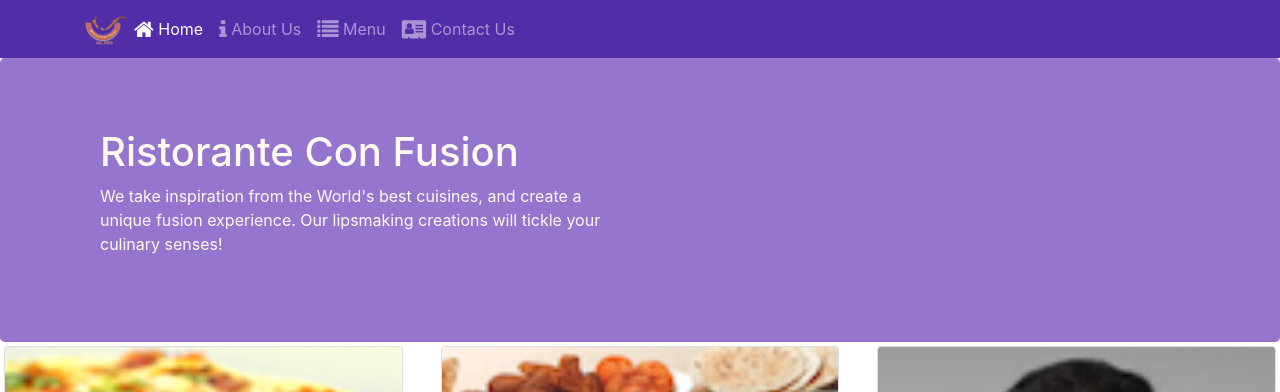
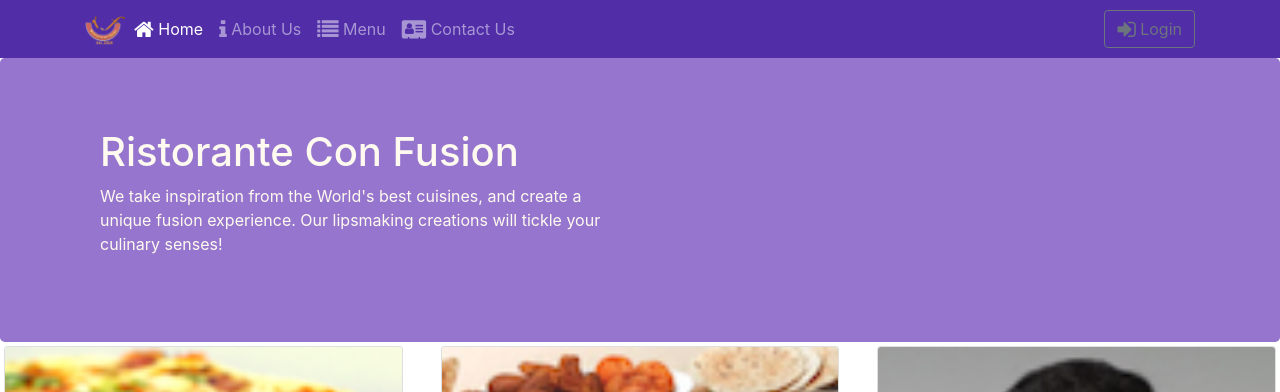
Before and after one commit to cynner-g/REACT-Redux, a React (Create React App) app in the folder confusion/: page /home in a window 1280 px wide. Shown: the top 392 px of the page. Built offline with nearby package versions, Linux system fonts and the light colour scheme.

Commit message:
Uncontrolled Forms

```diff
--- a/confusion/src/components/HeaderComponent.js
+++ b/confusion/src/components/HeaderComponent.js
@@ -1,5 +1,8 @@
 import React, { Component } from 'react';
-import { Navbar, NavbarBrand, Jumbotron, Nav, NavbarToggler, Collapse, NavItem } from 'reactstrap';
+import { Collapse, Navbar, NavbarBrand, Nav, NavbarToggler, NavItem } from 'reactstrap';
+import { Jumbotron, Modal, ModalBody, ModalHeader, Button } from 'reactstrap';
+import { Label, Form, FormGroup, Input } from 'reactstrap';
+
 import { NavLink } from 'react-router-dom';
 
 class Header extends Component {
@@ -7,8 +10,17 @@ class Header extends Component {
         super(props);
         this.state = {
             isNavOpen: false
+            , isModalOpen: false
         };
         this.toggleNav = this.toggleNav.bind(this);
+        this.toggleModal = this.toggleModal.bind(this);
+        this.handleLogin = this.handleLogin.bind(this);
+    }
+
+    toggleModal() {
+        this.setState({
+            isModalOpen: !this.state.isModalOpen
+        })
     }
 
     toggleNav() {
@@ -17,9 +29,17 @@ class Header extends Component {
         });
     }
 
+    handleLogin(event) {
+        this.toggleModal();
+        alert("UserName: " + this.username.value +
+              " Password: " + this.password.value +
+              " Remember: " + this.remember.checked);
+              event.preventDefault();
+    }
+
     render() {
         return (
-            <div>
+            <>
                 <Navbar dark expand="md">
                     <div className="container">
                         <NavbarToggler onClick={this.toggleNav} />
@@ -49,6 +69,13 @@ class Header extends Component {
                                     </NavLink>
                                 </NavItem>
                             </Nav>
+                            <Nav className="ml-auto" navbar>
+                                <NavItem>
+                                    <Button outline onClick={this.toggleModal}>
+                                        <span className="fa fa-sign-in fa-lg"></span> Login
+                                </Button>
+                                </NavItem>
+                            </Nav>
                         </Collapse>
                     </div >
                 </Navbar >
@@ -62,7 +89,27 @@ class Header extends Component {
                         </div>
                     </div>
                 </Jumbotron>
-            </div >
+                <Modal isOpen={this.state.isModalOpen} toggle={this.toggleModal}>
+                    <ModalHeader toggle={this.toggleModal}>Login</ModalHeader>
+                    <ModalBody>
+                        <Form onSubmit={this.handleLogin}>
+                            <FormGroup>
+                                <Label htmlFor="username">Username</Label>
+                                <Input type="text" id="username" name="username" innerRef={(input)=> this.username = input} />
+                            </FormGroup>
+                            <FormGroup>
+                                <Label htmlFor="password">Password</Label>
+                                <Input type="password" id="password" name="password" innerRef={(input)=> this.password = input} />
+                            </FormGroup>
+                            <FormGroup check>
+                                <label check></label>
+                                <Input type="checkbox" name="remember" innerRef={(input)=> this.remember = input} /> Remember Me
+    </FormGroup>
+                            <Button type="submit" value="submit" className="bg-primary">Login</Button>
+                        </Form>
+                    </ModalBody>
+                </Modal>
+            </>
         )
     }
 }
```
